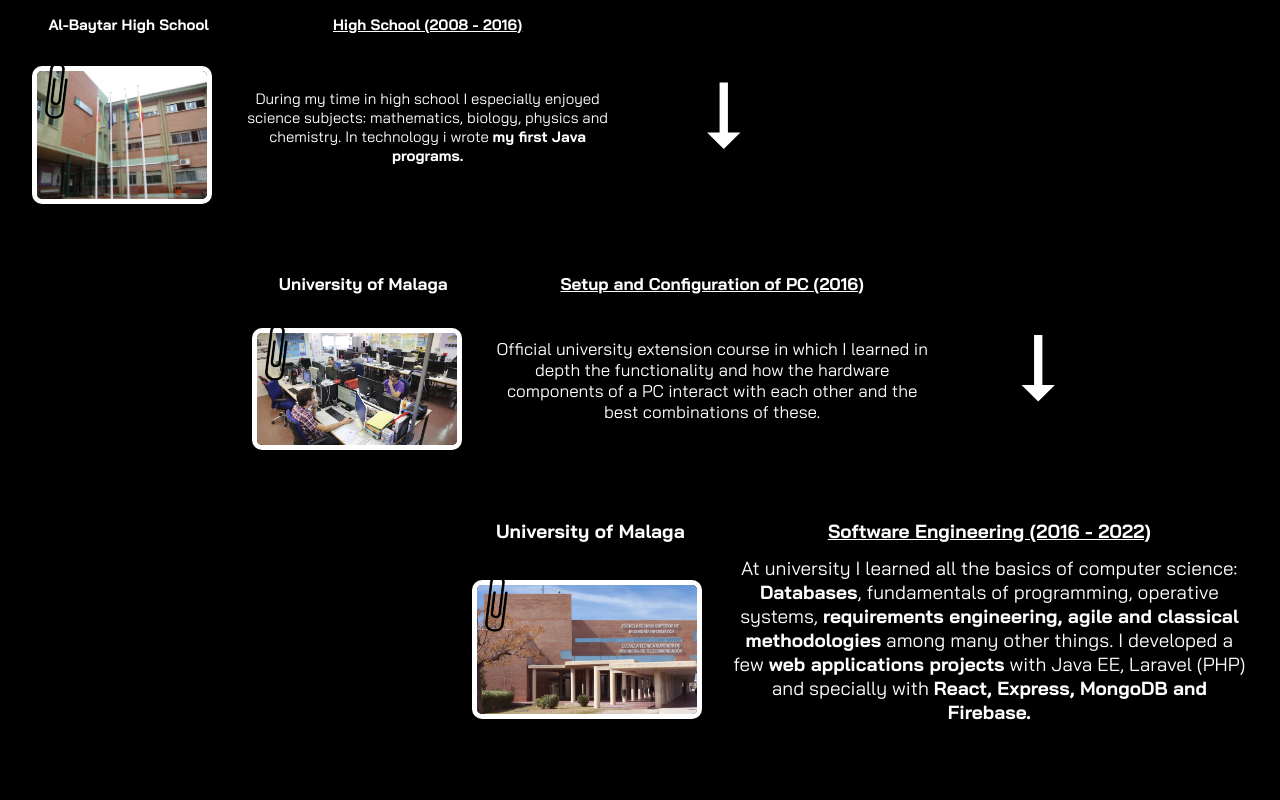
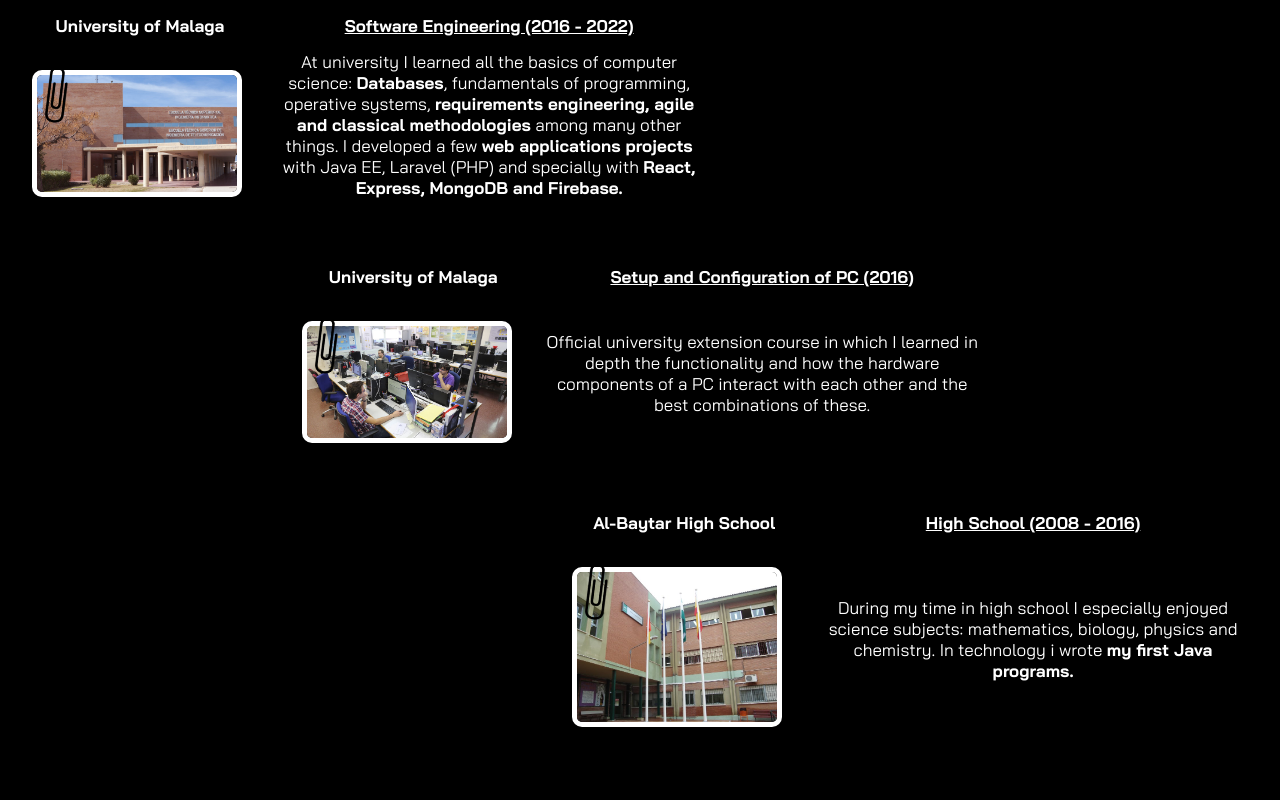
Before and after one commit to extraertond/personal_site, a React (Create React App) app: page / in a window 1280 px wide. Shown: the part 1220-2020 px from the top of the page. Built offline with nearby package versions, Linux system fonts and the light colour scheme.

Commit message:
removed arrows in education block, invert the order and normalize styles

```diff
--- a/src/components/personal-info/education/education-block/education-block.scss
+++ b/src/components/personal-info/education/education-block/education-block.scss
@@ -7,17 +7,20 @@
     text-align: start;
 }
 
-.sm-education-container,
-.md-education-container,
-.lg-education-container {
+.university-education-container,
+.course-education-container,
+.school-education-container {
     display: flex;
+    font-size: 17px;
     .education {
-        max-width: 600px;
+        max-width: 700px;
         .education-img {
             border: 5px solid white;
             border-radius: 10px;
         }
-
+        img {
+            max-width: 200px;
+        }
         .clip {
             width: 50px;
             transform: rotate(40deg);
@@ -27,38 +30,14 @@
     }
 }
 
-.sm-education-container {
+.university-education-container {
     justify-content: start;
-    font-size: 15px;
-    .education {
-        img {
-            max-width: 170px;
-        }
-    }
 }
 
-.md-education-container {
+.course-education-container {
     justify-content: center;
-    font-size: 17px;
-    .education {
-        max-width: 700px;
-        img {
-            max-width: 200px;
-        }
-    }
 }
 
-.lg-education-container {
+.school-education-container {
     justify-content: end;
-    font-size: 19px;
-    .education {
-        max-width: 800px;
-        img {
-            max-width: 220px;
-        }
-    }
 }
-
-.bot-arrow {
-    transform: rotate(90deg);
-}
--- a/src/components/personal-info/education/education-block/education-block.tsx
+++ b/src/components/personal-info/education/education-block/education-block.tsx
@@ -1,12 +1,10 @@
 import { useTranslation, Trans } from "react-i18next";
-import ArrowRightAltIcon from "@mui/icons-material/ArrowRightAlt";
 import FadeElement from "../../../shared/fade-element/fade-element";
 import clip from "../../../../assets/images/clip.png";
 import "./education-block.scss";
 
 interface Props {
     education: {
-        size: string;
         img: any;
         key: string;
     };
@@ -17,9 +15,8 @@ const Education: React.FC<Props> = ({ education, inProp }: Props) => {
     const { t } = useTranslation();
 
     return (
-        <div>
         <FadeElement in={inProp}>
-                <div id={education.key} className={`${education.size}-education-container`}>
+            <div id={education.key} className={`${education.key}-education-container`}>
                 <div className="education-block-container">
                     <div className="education">
                         <table>
@@ -46,15 +43,9 @@ const Education: React.FC<Props> = ({ education, inProp }: Props) => {
                             </tbody>
                         </table>
                     </div>
-                        {education.size !== "lg" && (
-                            <div className="bot-arrow">
-                                <ArrowRightAltIcon sx={{ fontSize: 100 }}></ArrowRightAltIcon>
-                            </div>
-                        )}
                 </div>
             </div>
         </FadeElement>
-        </div>
     );
 };
 
--- a/src/components/personal-info/education/education.tsx
+++ b/src/components/personal-info/education/education.tsx
@@ -11,13 +11,12 @@ const Education: React.FC<{ innerRefs: any[] }> = ({ innerRefs }) => {
     const [inUniversity, setInUniversity] = useState(false);
 
     useEffect(() => {
-        initTransition("education-title", true, setInSchool);
-        initTransition("school", inSchool, setInCourse);
-        initTransition("course", inCourse, setInUniversity);
-    }, [inSchool, inCourse]);
+        initTransition("education-title", true, setInUniversity);
+        initTransition("university", inUniversity, setInCourse);
+        initTransition("course", inCourse, setInSchool);
+    }, [inUniversity, inCourse]);
 
     const initTransition = (id: string, prevIn: boolean, setIn: (arg0: boolean) => void) => {
-        console.log("Inini");
         const observer = new IntersectionObserver(
             (entries) => {
                 if (entries[0].isIntersecting === true) {
@@ -30,8 +29,8 @@ const Education: React.FC<{ innerRefs: any[] }> = ({ innerRefs }) => {
             },
             { threshold: [1] }
         );
-        const educationTitle = document.querySelector(`#${id}`)!;
-        observer.observe(educationTitle);
+        const component = document.querySelector(`#${id}`)!;
+        observer.observe(component);
     };
 
     const getInProp = (key: string) => {
--- a/src/constants/constants.ts
+++ b/src/constants/constants.ts
@@ -28,22 +28,19 @@ export const ROLES = [
 
 export const EDUCATIONS = [
     {
-        key: "school",
-        size: "sm",
+        key: "university",
         inProp: false,
-        img: bachellor
+        img: university
     },
     {
         key: "course",
-        size: "md",
         inProp: false,
         img: course
     },
     {
-        key: "university",
-        size: "lg",
+        key: "school",
         inProp: false,
-        img: university
+        img: bachellor
     }
 ];
 
```
Lines whose indentation alone changed are shown as unchanged.
